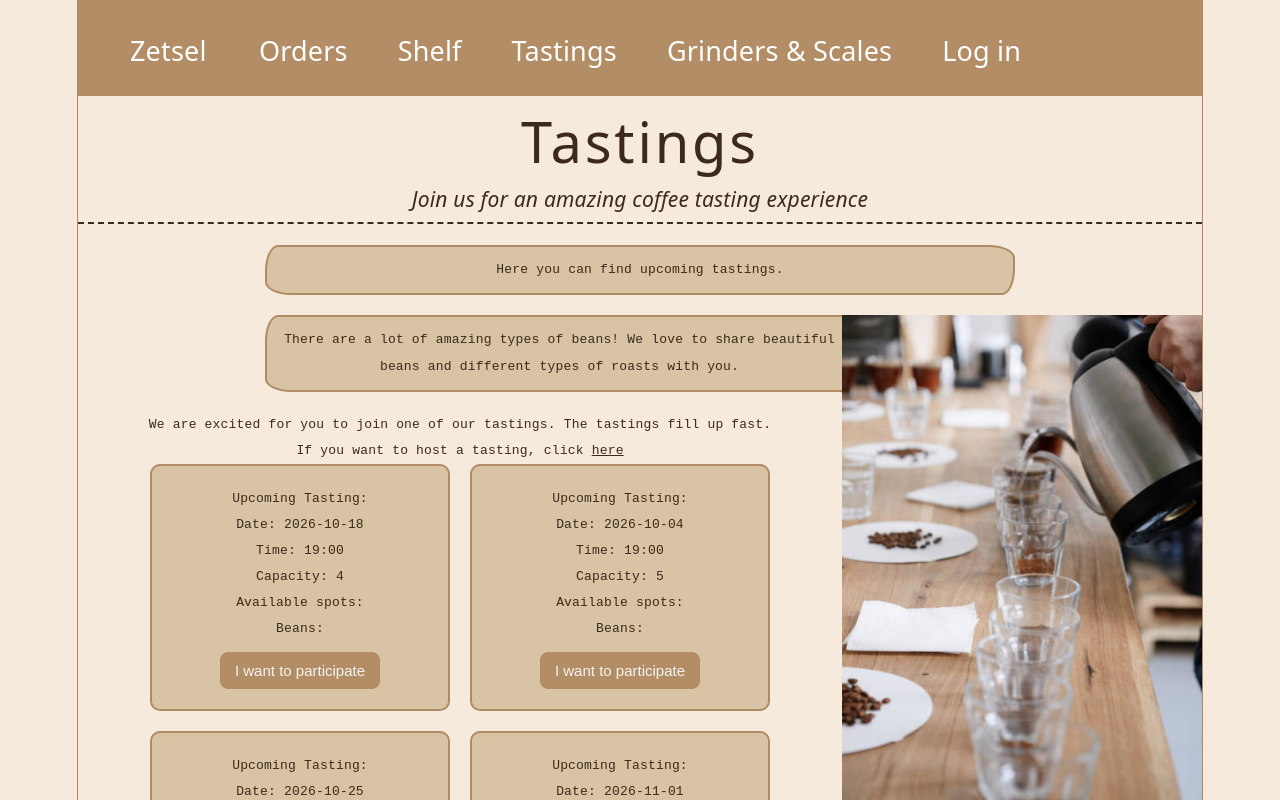
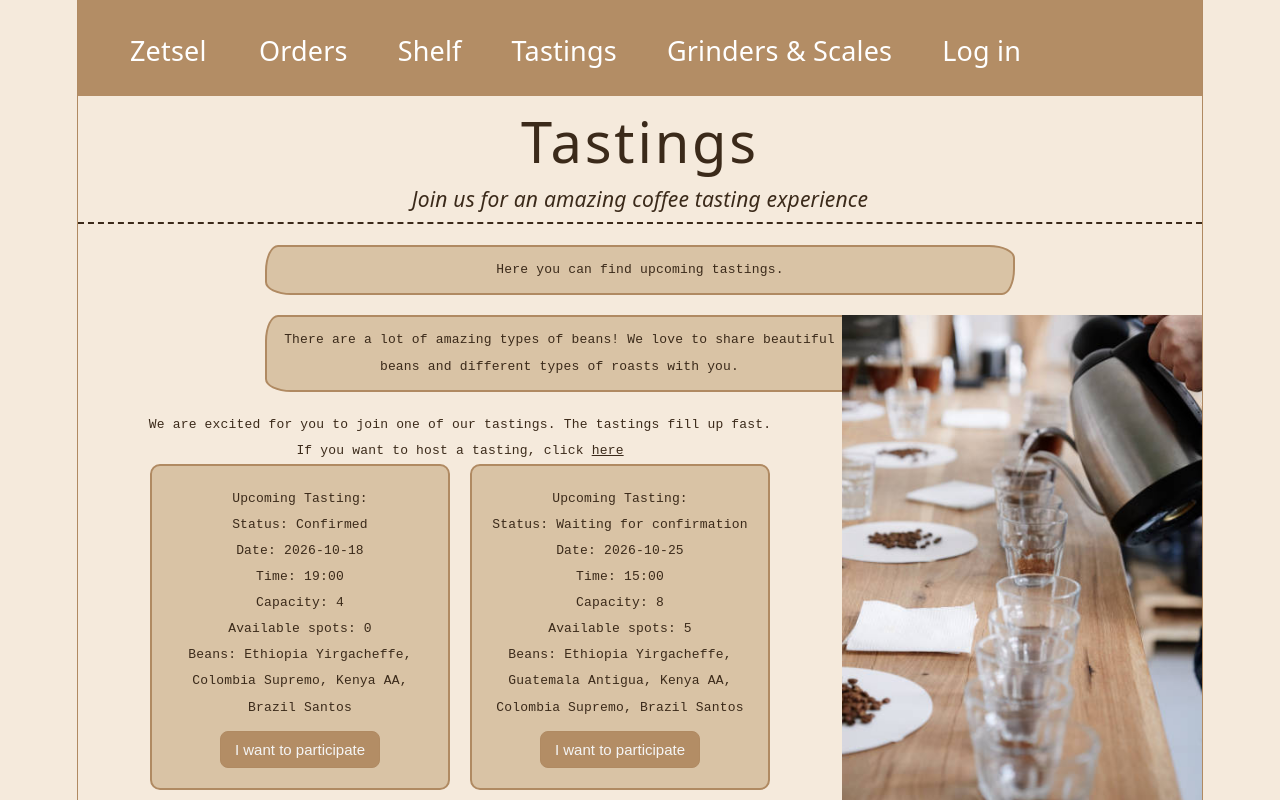
Before and after one commit to Bart079/INF2C-Team-3-WebAppDev, a React (Vite) app in the folder ClientApp/: page /tastings in a window 1280 px wide. Shown: the top 800 px of the page. Built offline with nearby package versions, Linux system fonts and the light colour scheme.

Commit message:
status zichtbaar
status zichtbaar en beans en berkent availability

```diff
--- a/ClientApp/src/components/UpcomingTastings.tsx
+++ b/ClientApp/src/components/UpcomingTastings.tsx
@@ -1,20 +1,56 @@
-import type { Tasting } from "../types/tasting";
+import type { Tasting, TastingBean, TastingSignup } from "../types/tasting";
 
 type UpcomingTastingsProps = {
   tastings: Tasting[];
+  beans: TastingBean[];
+  signups: TastingSignup[];
 };
 
-export function UpcomingTastings({ tastings }: UpcomingTastingsProps) {
+export function UpcomingTastings({ tastings, beans, signups }: UpcomingTastingsProps) {
+  const beanNames = new Map(beans.map((bean) => [bean.id, bean.name]));
+  const now = new Date();
+  const upcomingTastings = tastings.filter(
+    (tasting) => new Date(`${tasting.date}T${tasting.time}`) >= now,
+  );
+
   return (
     <div className="card_list">
-        {tastings.map((tasting) => (
+        {upcomingTastings.map((tasting) => (
           <article className="card" key={tasting.id}>
               <p>Upcoming Tasting:</p>
+              <p>
+                Status:{" "}
+                {tasting.cancelled
+                  ? "Cancelled"
+                  : tasting.keyStatus === "available"
+                    ? "Confirmed"
+                    : tasting.keyStatus === "awaiting"
+                      ? "Waiting for confirmation"
+                      : "Unavailable"}
+              </p>
               <p>Date: {tasting.date}</p>
               <p>Time: {tasting.time}</p>
               <p>Capacity: {tasting.capacity}</p>
-              <p>Available spots: {tasting.availableSpots}</p>
-              <p>Beans: {tasting.beans}</p>
+              <p>
+                Available spots:{" "}
+                {Math.max(
+                  0,
+                  tasting.capacity -
+                    signups.filter(
+                      (signup) =>
+                        signup.tastingId === tasting.id &&
+                        signup.status === "confirmed",
+                    ).length,
+                )}
+              </p>
+              <p>
+                Beans:{" "}
+                {tasting.lineup
+                  .slice()
+                  .sort((a, b) => a.position - b.position)
+                  .map((item) => beanNames.get(item.beanId) ?? `Unknown bean (${item.beanId})`)
+                  .join(", ")}
+              </p>
               <button>I want to participate</button>
           </article>
         ))}
--- a/ClientApp/src/features/tastings/tastings.tsx
+++ b/ClientApp/src/features/tastings/tastings.tsx
@@ -1,6 +1,6 @@
 import { useEffect, useState } from "react";
 import { Link } from "react-router";
-import type { Tasting } from "../../types/tasting";
+import type { Tasting, TastingBean, TastingSignup } from "../../types/tasting";
 import { UpcomingTastings } from "../../components/UpcomingTastings";
 
 import "../../css/styles.css";
@@ -9,6 +9,8 @@ import coffeeCupsImage from "../../assets/row_of_coffee_cups.jpg";
 
 export function TastingsPage() {
     const [tastings, setTastings] = useState<Tasting[]>([]);
+    const [beans, setBeans] = useState<TastingBean[]>([]);
+    const [signups, setSignups] = useState<TastingSignup[]>([]);
     const [loading, setLoading] = useState(true);
     const [error, setError] = useState("");
 
@@ -16,14 +18,24 @@ export function TastingsPage() {
     useEffect(() => {
         async function loadTastings() {
             try {
-                const response = await fetch("/upcoming_tastings.json");
+                const [tastingsResponse, beansResponse, signupsResponse] = await Promise.all([
+                    fetch("/upcoming_tastings.json"),
+                    fetch("/beans.json"),
+                    fetch("/signups.json"),
+                ]);
 
-                if (!response.ok) {
-                    throw new Error(`Request failed with status ${response.status}`);
+                if (!tastingsResponse.ok || !beansResponse.ok || !signupsResponse.ok) {
+                    throw new Error("Could not load tasting data.");
                 }
 
-                const data = await response.json();
-                setTastings(data);
+                const [tastingsData, beansData, signupsData] = await Promise.all([
+                    tastingsResponse.json(),
+                    beansResponse.json(),
+                    signupsResponse.json(),
+                ]);
+                setTastings(tastingsData);
+                setBeans(beansData);
+                setSignups(signupsData);
             } catch (err) {
                 console.error(err);
                 setError("Could not load tastings.");
@@ -79,7 +91,11 @@ export function TastingsPage() {
                 <Link to="/create-tastings">here</Link>
             </p>
 
-            <UpcomingTastings tastings={tastings} />
+            <UpcomingTastings
+                tastings={tastings}
+                beans={beans}
+                signups={signups}
+            />
         </div>
     );
 }
```
Also changed, not shown: ClientApp/src/types/tasting.ts (+19 -2 lines).
